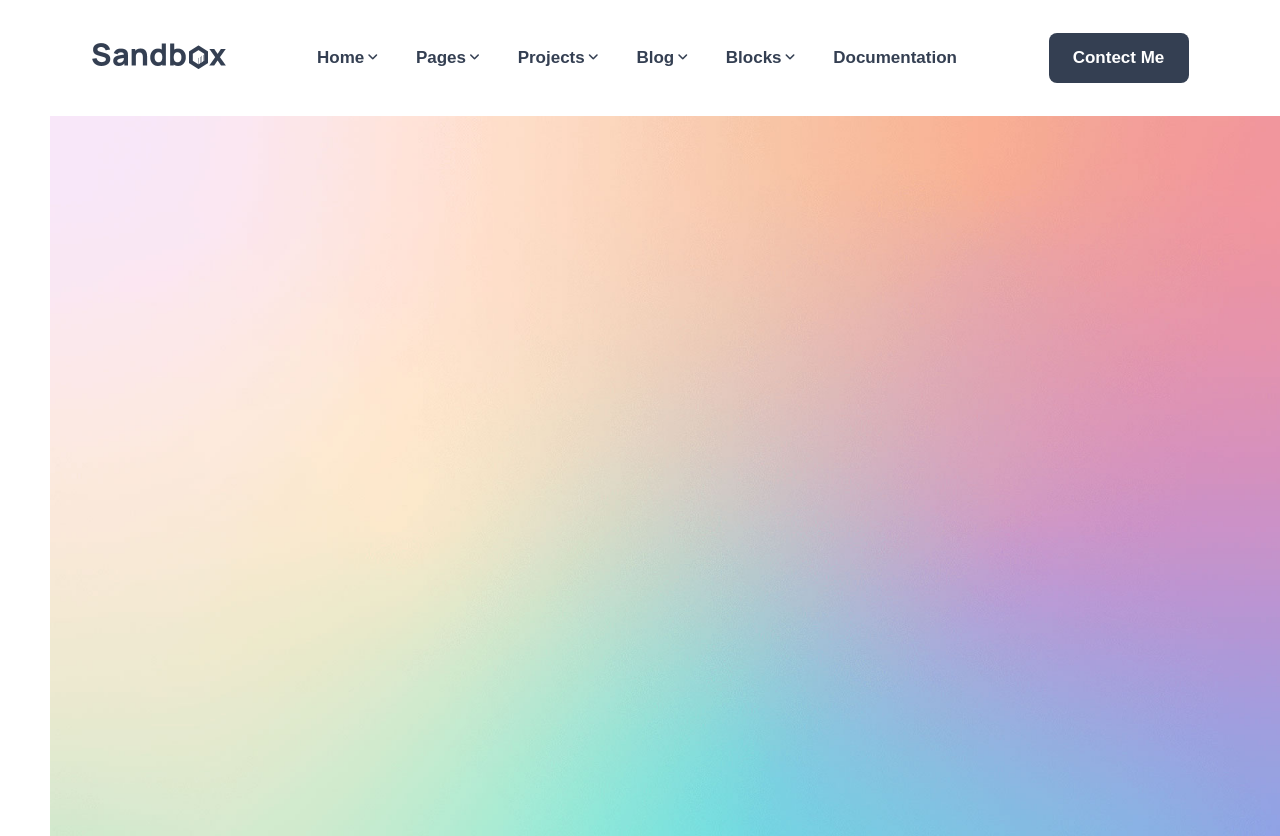
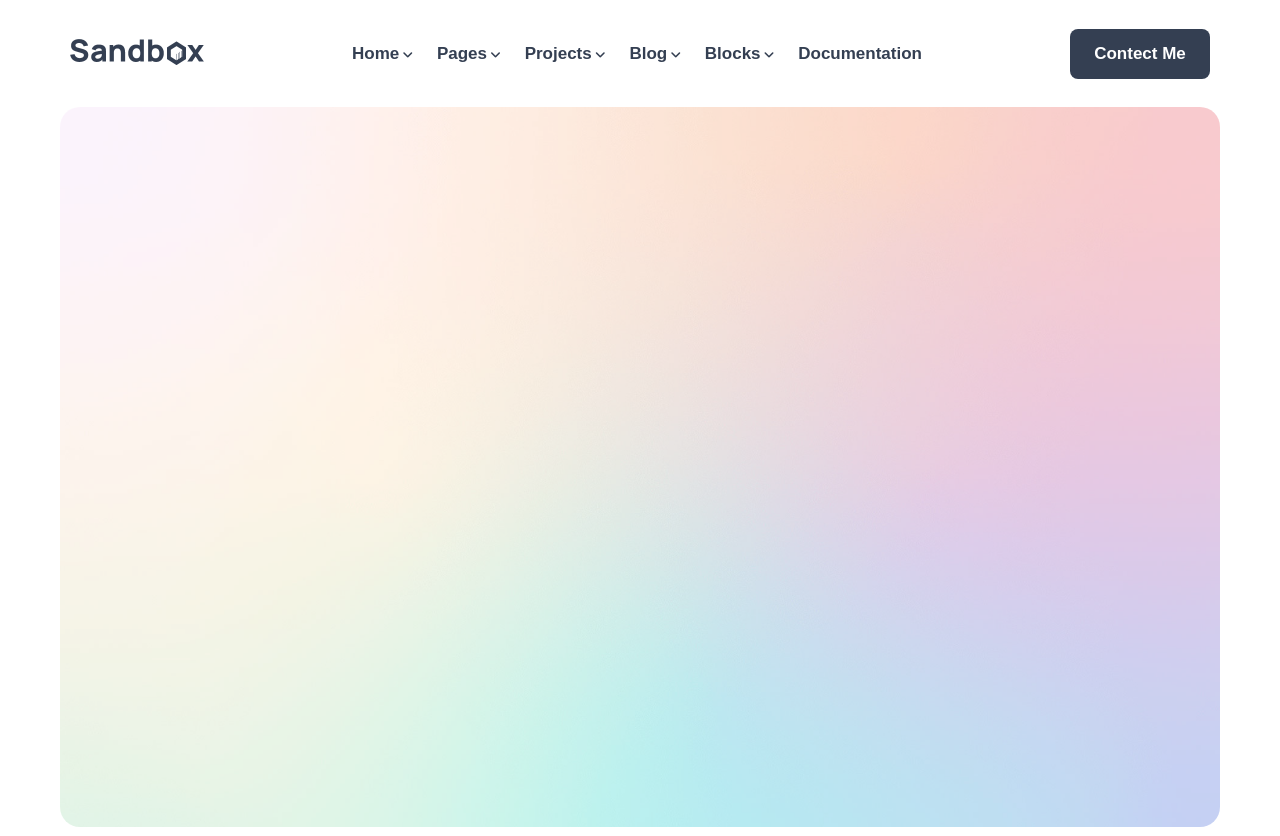
Before and after one commit to Shivam4160/FrontEnd-Practice, a plain HTML site: page PRACTICE/prac-2/index.html in a window 1280 px wide. Drawn offline with Linux system fonts and the light colour scheme.

Commit message:
22-11-2024

```diff
--- a/PRACTICE/prac-2/CSS/style.css
+++ b/PRACTICE/prac-2/CSS/style.css
@@ -7,20 +7,16 @@
     box-sizing: border-box;
     margin: 0;
     padding: 0;
-    overflow: hidden;
-}
-
-
-.navbar {
-    width: 100%;
-    height: 106px;
 }
 
 
 
+
+
 .main-nav {
+    margin: 0px 70px;
     display: flex;
-    justify-content: space-evenly;
+    justify-content: space-between;
     align-items: center;
     padding: 5px 0px;
 
@@ -33,7 +29,7 @@
     width: 50%;
 
     .list-ul {
-        height: 106px;
+        height: 97px;
         list-style-type: none;
         display: flex;
         justify-content: space-between;
@@ -84,12 +80,11 @@
     transition: 0.4s ease-out;
 }
 
-.page1{
-    width: 100%;
+.page1 {
     height: 90lvh;
-    background-image: url(../Assets/images/Page\ 1\ BG.jpeg);
+    background-image: url(../Assets/images/Page-1-BG.jpeg);
     background-size: cover;
-    margin: 0px 50px;
-
-
+    opacity: 0.5;
+    border-radius: 20px;
+    margin: 0px 60px;
 }
--- a/PRACTICE/prac-2/index.html
+++ b/PRACTICE/prac-2/index.html
@@ -34,9 +34,11 @@
     </header>
 
     <div class="page1">
-        <div class="background">
+        <section>
+            <div class="background">
 
-        </div>
+            </div>
+        </section>
     </div>
 </body>
 
```
Also changed, not shown: PRACTICE/prac-2/Assets/images/Page-1-BG.jpeg (renamed from PRACTICE/prac-2/Assets/images/Page 1 BG.jpeg).
